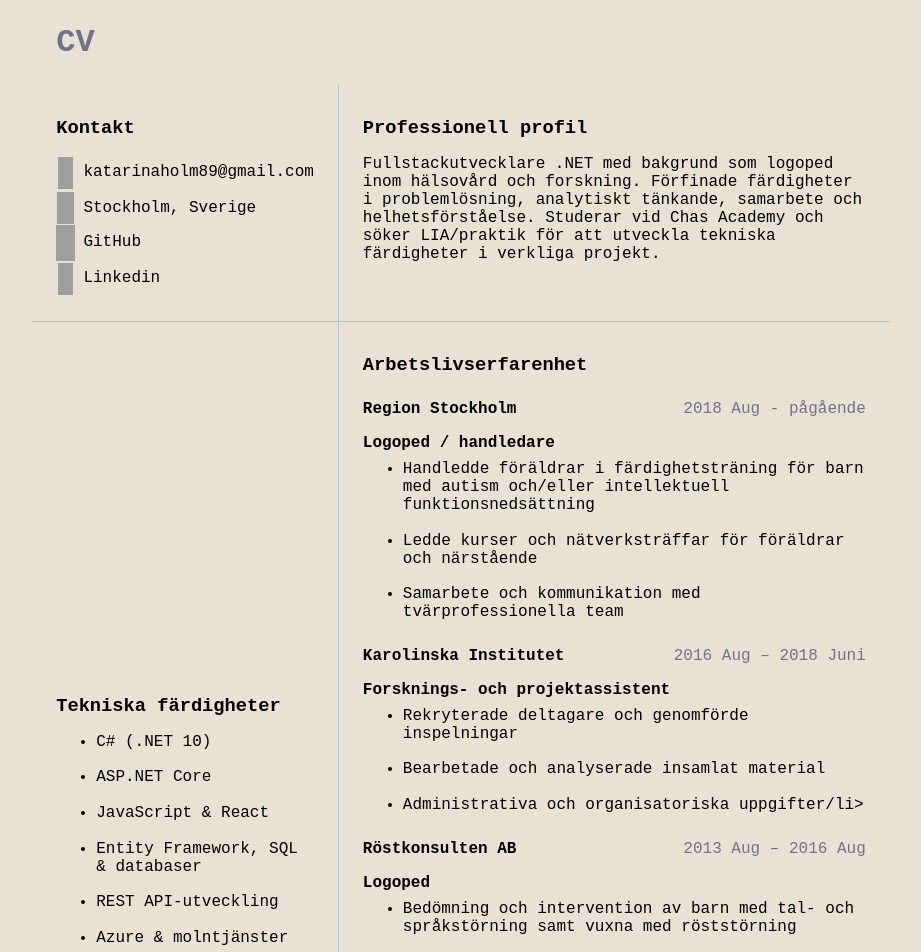
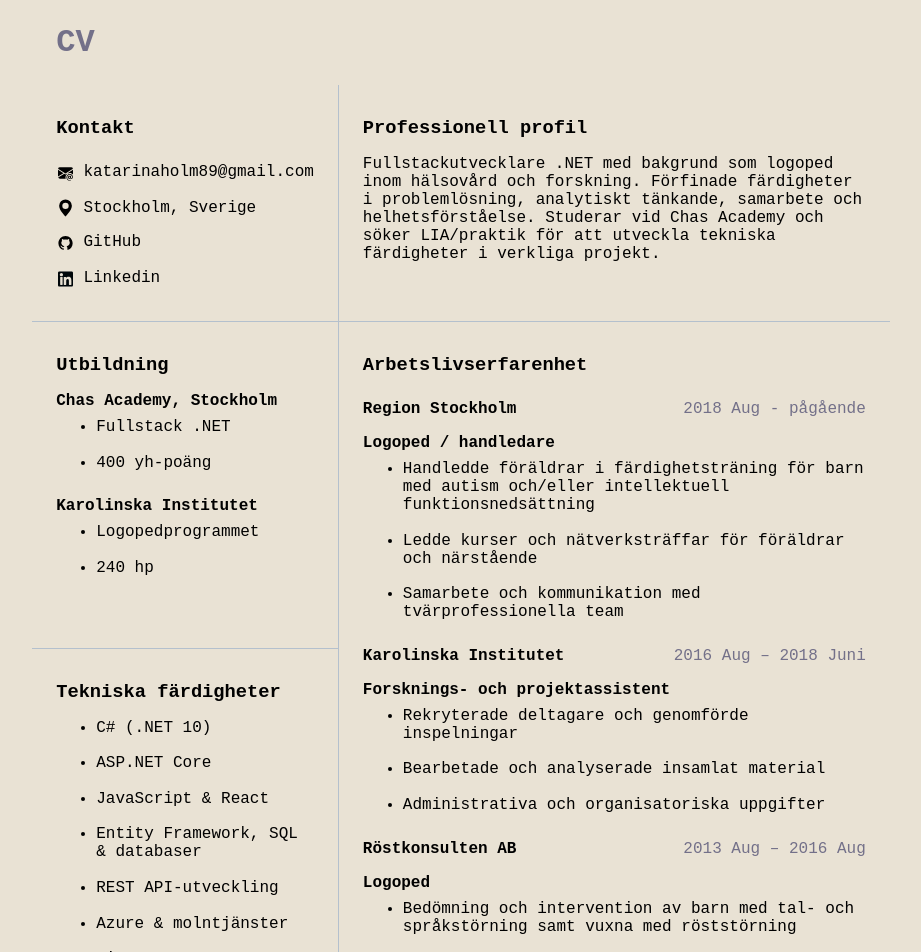
Before and after one commit to KatarinaHolm/CV-Portfolio-React, a React (Vite) app: page /#/portfolio in a window 1280 px wide. Shown: the top 952 px of the page, without its empty margins (179-1100 px from the left). Built offline with nearby package versions, Linux system fonts and the light colour scheme; grey boxes are pictures that could not be loaded; a web font is replaced by a local one.

Commit message:
add workexperience component. Add components experience and Education in cv.jsx. Correct img source in cv.

```diff
--- a/src/App.jsx
+++ b/src/App.jsx
@@ -1,7 +1,8 @@
 import Home from "./pages/Home.jsx";
 import About from "./pages/About.jsx";
 import Portfolio from "./pages/Portfolio.jsx";
-import Cv from "./pages/Cv.jsx"
+import Cv from "./pages/Cv.jsx";
+
 
 function App() {
   return (
--- /dev/null
+++ b/src/components/WorkExperience.jsx
@@ -0,0 +1,26 @@
+import Cv from "../assets/cv.json";
+
+export default function Workexperience() {
+  return (
+       <div className="cv-item cv-arbete">
+              <h3>Arbetslivserfarenhet</h3>
+
+        {Cv.workplaces.map((workplace, index) => {
+          return (
+           <div key={index}>
+           <div className="flex-card">
+                <h4>{workplace.employer}</h4>
+                <p className="years">{workplace.years}</p>
+              </div>
+              <h5>{workplace.title}</h5>
+              <ul>
+                { workplace.tasks.map((task, index) =>
+                    <li key={index}>{task.description}</li>
+                )}
+              </ul>
+           </div>
+          )
+        })}
+       </div>
+  )
+}
--- a/src/pages/Cv.jsx
+++ b/src/pages/Cv.jsx
@@ -1,3 +1,5 @@
+import Education from "../components/Education.jsx";
+import Experience from "../components/WorkExperience.jsx";
 import EasterEgg from "../components/EasterEggModal";
 import Footer from "../components/Footer";
 import "./Cv.css";
@@ -14,7 +16,7 @@ export default function Cv() {
               <div className="contact-flex-items">
                 <img
                   className="cv-icon"
-                  src="images/icons/envelope-at-fill.svg"
+                  src="/icons/envelope-at-fill.svg"
                   alt="mail icon"
                 />
                 <a href="mailto:katarinaholm89@gmail.com">
@@ -24,7 +26,7 @@ export default function Cv() {
               <div className="contact-flex-items">
                 <img
                   className="cv-icon map"
-                  src="images/icons/geo-alt-fill.svg"
+                  src="/icons/geo-alt-fill.svg"
                   alt="map needle icon"
                 />
                 <p>Stockholm, Sverige</p>
@@ -32,7 +34,7 @@ export default function Cv() {
               <div className="contact-flex-items">
                 <img
                   className="cv-icon gitHub"
-                  src="images/icons/GitHub_Invertocat_Black_Clearspace.svg"
+                  src="/icons/GitHub_Invertocat_Black_Clearspace.svg"
                   alt="github icon"
                 />
                 <a className="a-print" href="https://github.com/KatarinaHolm">
@@ -42,7 +44,7 @@ export default function Cv() {
               <div className="contact-flex-items">
                 <img
                   className="cv-icon"
-                  src="images/icons/linkedin-svgrepo-com.svg"
+                  src="/icons/linkedin-svgrepo-com.svg"
                   alt="linkedin icon"
                 />
                 <a
@@ -64,50 +66,11 @@ export default function Cv() {
               </p>
             </div>
             {/* Utbildning */}
+            <Education />
 
-            <div className="cv-item cv-arbete">
-              <h3>Arbetslivserfarenhet</h3>
-              <div className="flex-card">
-                <h4>Region Stockholm</h4>
-                <p className="years">2018 Aug - pågående</p>
-              </div>
-              <h5>Logoped / handledare</h5>
-              <ul>
-                <li>
-                  Handledde föräldrar i färdighetsträning för barn med autism
-                  och/eller intellektuell funktionsnedsättning
-                </li>
-                <li>
-                  Ledde kurser och nätverksträffar för föräldrar och närstående
-                </li>
-                <li>Samarbete och kommunikation med tvärprofessionella team</li>
-              </ul>
-              <div className="flex-card">
-                <h4>Karolinska Institutet</h4>
-                <p className="years">2016 Aug – 2018 Juni</p>
-              </div>
-              <h5>Forsknings- och projektassistent</h5>
-              <ul>
-                <li>Rekryterade deltagare och genomförde inspelningar</li>
-                <li>Bearbetade och analyserade insamlat material</li>
-                <li>Administrativa och organisatoriska uppgifter/li&gt;</li>
-              </ul>
-              <div className="flex-card">
-                <h4>Röstkonsulten AB</h4>
-                <p className="years">2013 Aug – 2016 Aug</p>
-              </div>
-              <h5>Logoped</h5>
-              <ul>
-                <li>
-                  Bedömning och intervention av barn med tal- och språkstörning
-                  samt vuxna med röststörning
-                </li>
-                <li>
-                  Dokumentation och journalföring enligt evidensbaserat
-                  arbetssätt
-                </li>
-              </ul>
-            </div>
+           {/* Arbete */}
+           <Experience />
+
             <div className="cv-item cv-teknik">
               <h3>Tekniska färdigheter</h3>
               <ul>
```
